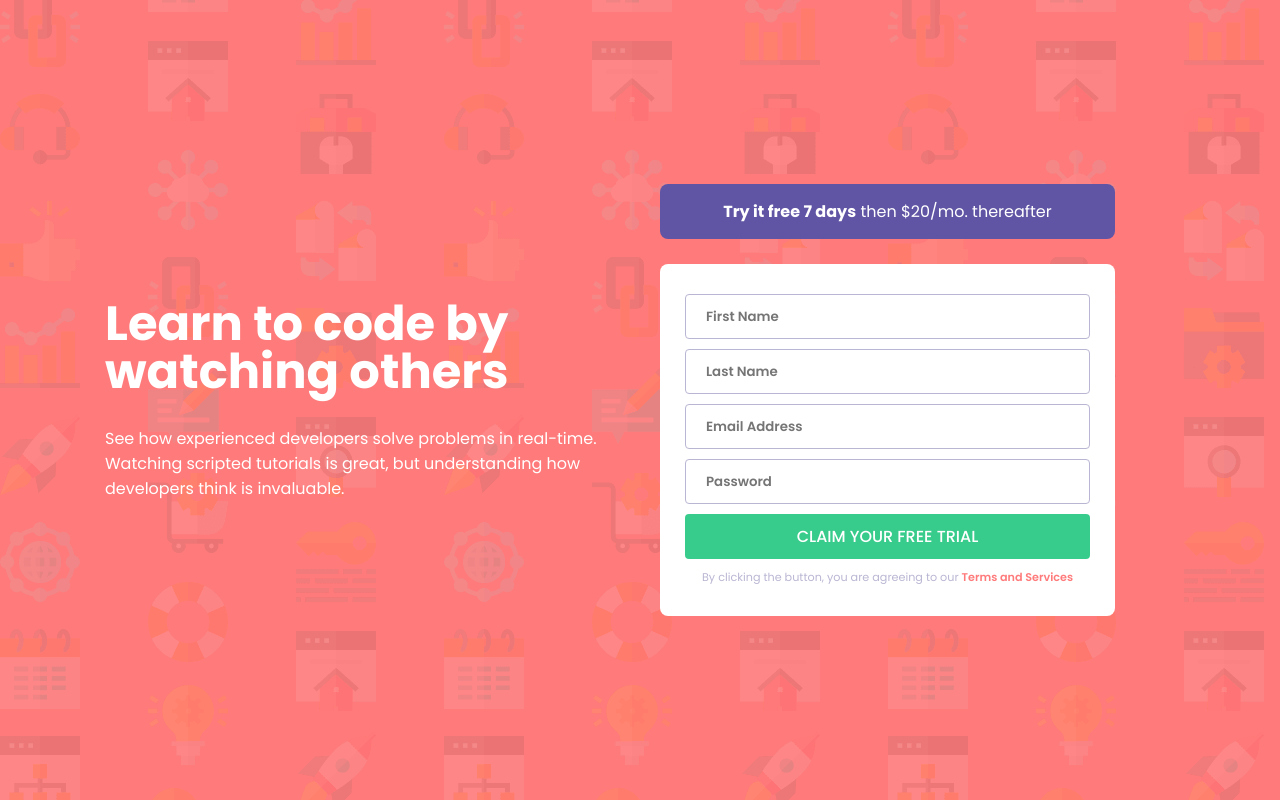
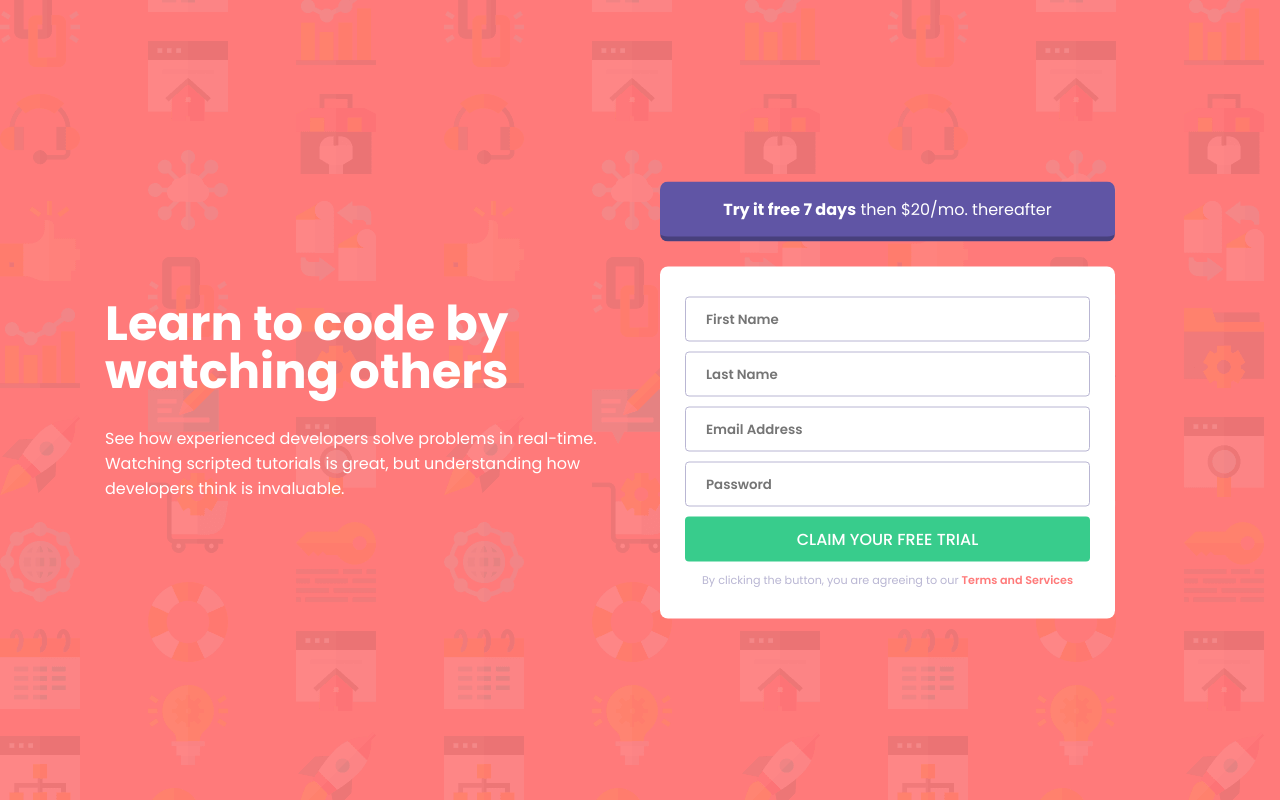
Before and after one commit to gustavosnto/intro-component-with-signup-form, a plain HTML site: page index.html in a window 1280 px wide. Drawn offline with Linux system fonts and the light colour scheme.

Commit message:
border free

```diff
--- a/app/css/_variables.scss
+++ b/app/css/_variables.scss
@@ -28,6 +28,7 @@ section.lp-content {
                 color: var(--color-white);
                 font-weight: 400;
                 border-radius: 8px;
+                border-bottom: 5px solid #00000040;
             }
 
             & .form-area {
@@ -57,6 +58,7 @@ section.lp-content {
                     text-transform: uppercase;
                     font-weight: 500;
                     font-size: 1em;
+                    cursor: pointer;
                 }
 
                 & p {
```
Also changed, not shown: app/css/style.css, 1 other file.
